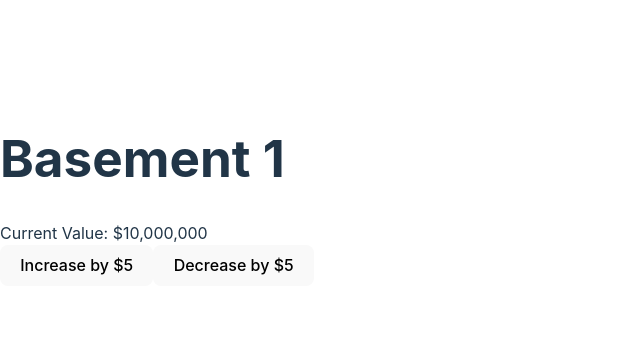
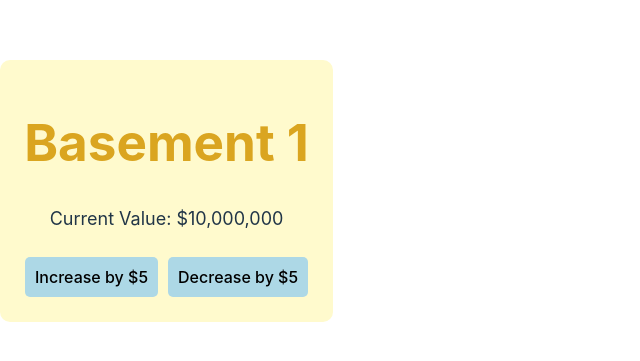
Before and after one commit to stump297/Basement-Bank-, a React (Vite) app in the folder client/: page /basement in a window 1280 px wide. Shown: the part 209-570 px from the top of the page, without its empty margins (0-640 px from the left). Built offline with nearby package versions, Linux system fonts and the light colour scheme.

Commit message:
added css

```diff
--- a/client/src/app/pages/Basement.jsx
+++ b/client/src/app/pages/Basement.jsx
@@ -1,4 +1,5 @@
 import React, { useState } from 'react';
+import './css/Basement.css';
 
 function Basement1() {
   const [value, setValue] = useState(10000000);
--- a/client/src/app/pages/CreateBasement.jsx
+++ b/client/src/app/pages/CreateBasement.jsx
@@ -1,4 +1,5 @@
 import React from "react";
+import './css/CreateBasement.css';
 
 function CreateBasement() {
   return (
--- a/client/src/app/pages/Login.jsx
+++ b/client/src/app/pages/Login.jsx
@@ -1,6 +1,6 @@
 import React from 'react';
 import { Link } from 'react-router-dom';
-import './Login.css';
+import './css/Login.css';
 
 function Login() {
   return (
--- a/client/src/app/pages/MyBasements.jsx
+++ b/client/src/app/pages/MyBasements.jsx
@@ -1,5 +1,6 @@
 import React from "react";
 import { Link } from "react-router-dom";
+import './css/MyBasements.css';
 
 function MyBasements() {
   return (
--- /dev/null
+++ b/client/src/app/pages/css/Basement.css
@@ -0,0 +1,29 @@
+.basement1 {
+    background-color: #fffacd; /* LemonChiffon */
+    padding: 20px;
+    border-radius: 10px;
+    margin: auto;
+    text-align: center;
+  }
+
+  .basement1 h1 {
+    color: #daa520; /* GoldenRod */
+  }
+
+  .basement1 div {
+    margin-bottom: 20px;
+    font-size: large;
+  }
+
+  .basement1 button {
+    background-color: #add8e6; /* light blue */
+    border: none;
+    border-radius: 5px;
+    padding: 10px;
+    margin: 5px;
+    cursor: pointer;
+  }
+
+  .basement1 button:hover {
+    background-color: #87ceeb; /* sky blue */
+  }
--- /dev/null
+++ b/client/src/app/pages/css/CreateBasement.css
@@ -0,0 +1,16 @@
+.create-basement {
+    background-color: #e6e6fa; /* Lavender */
+    padding: 20px;
+    border-radius: 10px;
+    margin: auto;
+    text-align: center;
+  }
+
+  .create-basement h1 {
+    color: #9370db; /* MediumPurple */
+  }
+
+  .create-basement div {
+    margin-bottom: 10px;
+    font-size: large;
+  }
--- /dev/null
+++ b/client/src/app/pages/css/MyBasements.css
@@ -0,0 +1,27 @@
+.my-basements {
+    background-color: #f0f8ff; /* AliceBlue */
+    padding: 20px;
+    border-radius: 10px;
+    margin: auto;
+    text-align: center;
+  }
+
+  .my-basements h1 {
+    color: #4682b4; /* SteelBlue */
+  }
+
+  .my-basements div {
+    margin-bottom: 10px;
+  }
+
+  .my-basements button {
+    background-color: #add8e6; /* light blue */
+    border: none;
+    border-radius: 5px;
+    padding: 10px;
+    cursor: pointer;
+  }
+
+  .my-basements button:hover {
+    background-color: #87ceeb; /* sky blue */
+  }
```
Also changed, not shown: client/src/app/pages/css/Login.css (renamed from client/src/app/pages/Login.css).
